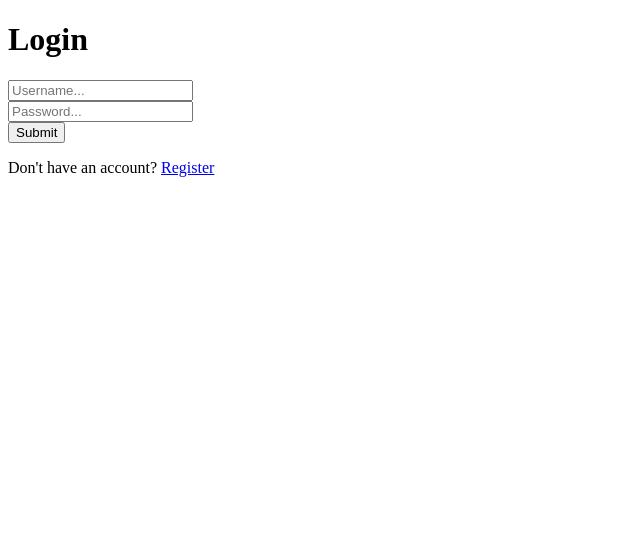
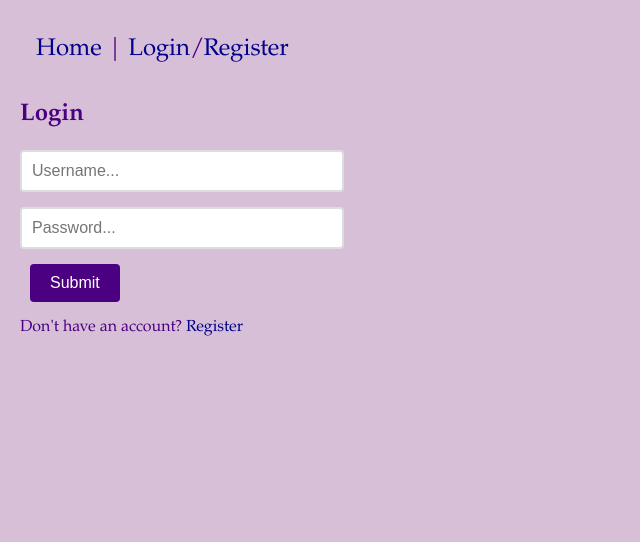
Before and after one commit to Enduge/MovieMuse, a Django app: page /users/login/ in a window 1280 px wide. Shown: the top 542 px of the page, without its empty margins (0-640 px from the left). Before the commit the page ends 177 px from the top, so only its background shows below. Run offline with Django 5.2, Linux system fonts and the light colour scheme.

Commit message:
Update login.html

```diff
--- a/mysite/users/templates/users/login.html
+++ b/mysite/users/templates/users/login.html
@@ -1,24 +1,22 @@
-<!DOCTYPE html>
-<html lang="en">
-<head>
-    <meta charset="UTF-8">
-    <title>Title</title>
-</head>
-<body>
-    <h1>Login</h1>
+{% extends 'layout.html' %}
+
+{% block title %}
+{% endblock %}
+
+{% block content %}
+    <h2>Login</h2>
     <form method="POST" action="">
       {% csrf_token %}
-      <div class="input-group mb-3">
+      <div class="username-input">
         <input type="text" name="username" placeholder="Username..." class="form-control">
       </div>
-      <div class="input-group mb-2">
+      <div class="password-input">
           <input type="password" name="password" placeholder="Password..." class="form-control" >
       </div>
-      <button type="submit"> Submit </button>
+      <button id="login-button" type="submit"> Submit </button>
       <p class="message">Don't have an account? <a href="{% url 'users:register' %}">Register</a></p>
     </form>
     {% for message in messages %}
     <p class= "text-center">{{message}}</p>
   {% endfor %}
-</body>
-</html>
+{% endblock %}
```
